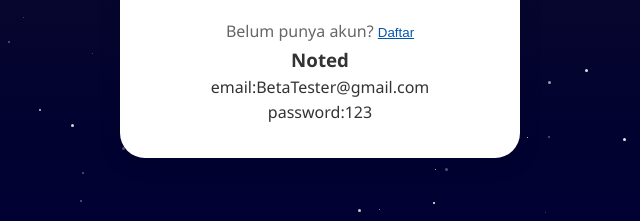
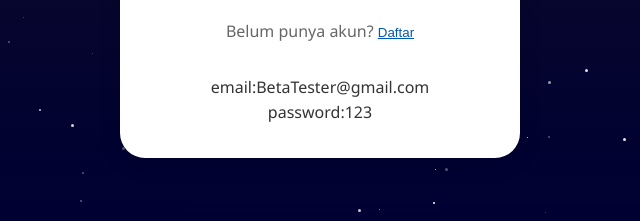
Before and after one commit to Katanabulan/CRISZAN-VBeta, a plain HTML site: page index.html in a window 1280 px wide. Shown: the part 571-792 px from the top of the page, 320-960 px from the left. Drawn offline with Linux system fonts and the light colour scheme.

```diff
--- a/css/style.css
+++ b/css/style.css
@@ -914,7 +914,7 @@ body {
 }
 p {
     text-align: center;
-    color: white;
+    color: black;
 }
 .card3 {
     background-color: transparent;
@@ -1072,3 +1072,8 @@ p {
         .card1 p {
             color: #666 !important;
         }
+h3 {
+    font-style: solid;
+    text-align: center;
+    color: white;
+}
```
